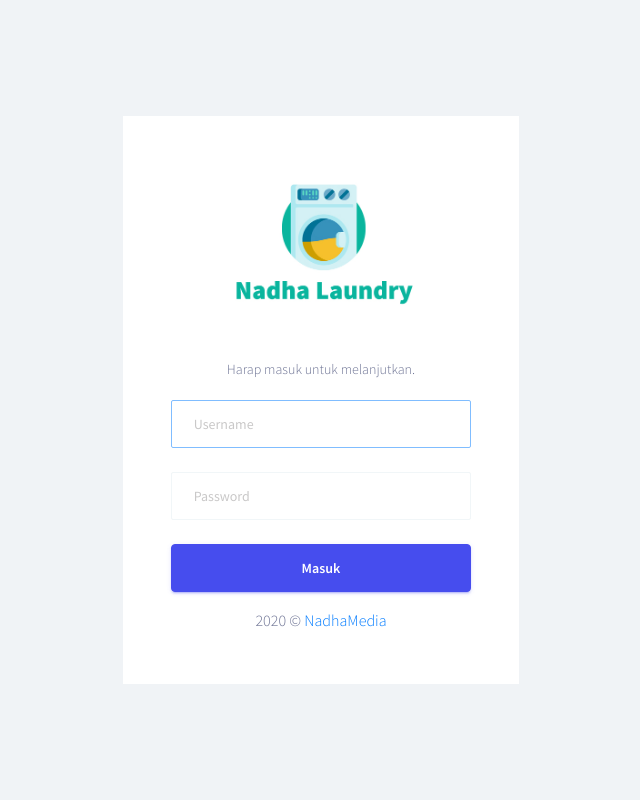
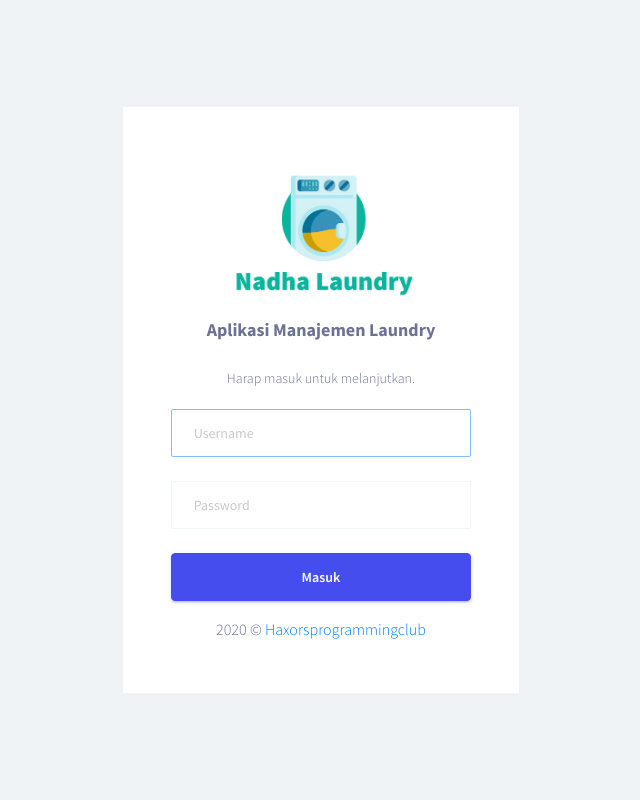
Before and after one commit to haxorsprogramming/Nadha-Laundry, a PHP site: page /uinsuWf/engine/bind/login/loginPage.bind.php in a window 1280 px wide. Shown: the whole page, without its empty margins (319-959 px from the left). Run offline with PHP 8.4, Linux system fonts and the light colour scheme; some libraries are stand-ins or nearby versions.

Commit message:
update login

```diff
--- a/engine/bind/login/loginPage.bind.php
+++ b/engine/bind/login/loginPage.bind.php
@@ -5,7 +5,7 @@
     <!-- Required meta tags -->
     <meta charset="utf-8">
     <meta name="viewport" content="width=device-width, initial-scale=1, maximum-scale=1" , shrink-to-fit="no">
-    <title>Nadha Laundry</title>
+    <title></title>
     <!-- base:css -->
     <link rel="stylesheet" href="<?=STYLEBASE; ?>/login/vendors/mdi/css/materialdesignicons.min.css">
     <link rel="stylesheet" href="<?=STYLEBASE; ?>/login/vendors/base/vendor.bundle.base.css">
@@ -31,6 +31,7 @@
                                 <div class="brand-logo" style='text-align:center;'>
                                     <img src="<?=STYLEBASE; ?>/login/images/nadha_laundry.jpg" alt="logo"
                                         style='width:200px; '>
+                                    <h4 style="font-weight:bold;">Aplikasi Manajemen Laundry</h4>
                                 </div>
                                 <div style='text-align:center;'>
                                     <h6 class="font-weight-light">Harap masuk untuk melanjutkan.</h6>
@@ -54,7 +55,7 @@
                                             </div>
                                             <div class="mt-2">
                                                 <div style='padding-top:12px;'>
-                                                    <h5 class="font-weight-light">2020 &copy; <a href='http://nadha.id'
+                                                    <h5 class="font-weight-light">2020 &copy; <a href='http://haxors.or.id'
                                                             target='new'>{{developer}}</a></h5>
                                                 </div>
                                             </div>
--- a/engine/route/utility.route.php
+++ b/engine/route/utility.route.php
@@ -11,8 +11,7 @@ class utility extends Route{
     public function getInfoLaundry()
     {
         // nama laundry
-        $this -> st -> query("SELECT value FROM tbl_setting_laundry WHERE kd_setting='laundry_name' LIMIT 0,1;");
-        $qNamaLaundry = $this -> st -> querySingle();
+
         $data['namaLaundry'] = $qNamaLaundry['value'];
         // alamat
         $this -> st -> query("SELECT value FROM tbl_setting_laundry WHERE kd_setting='address' LIMIT 0,1;");
--- a/engine/state/utilityData.state.php
+++ b/engine/state/utilityData.state.php
@@ -11,7 +11,8 @@ class utilityData{
 
   public function getLaundryName()
   {
-
+    $this -> st -> query("SELECT value FROM tbl_setting_laundry WHERE kd_setting='laundry_name' LIMIT 0,1;");
+    $qNamaLaundry = $this -> st -> querySingle();
   }
 
 }
--- a/ladun/login/js/login.js
+++ b/ladun/login/js/login.js
@@ -3,9 +3,11 @@ const awalLogin = true;
 const usernameF = 'txtUsername';
 const passwordF = 'txtPassword';
 const loginApp = '#login-app';
+const titlePage = 'Nadha Laundry (Aplikasi Manajemen Laundry) - Login Page';
 
 $(document).ready(function(){
   document.getElementById(usernameF).focus();
+  window.title(titlePage);
 });
 
 var loginForm = new Vue({
@@ -13,7 +15,7 @@ var loginForm = new Vue({
   data: {
     userInput: "",
     passwordInput: "",
-    developer : "NadhaMedia"
+    developer : "Haxorsprogrammingclub"
   },
   methods: {
     klikSaya: function() {
```
